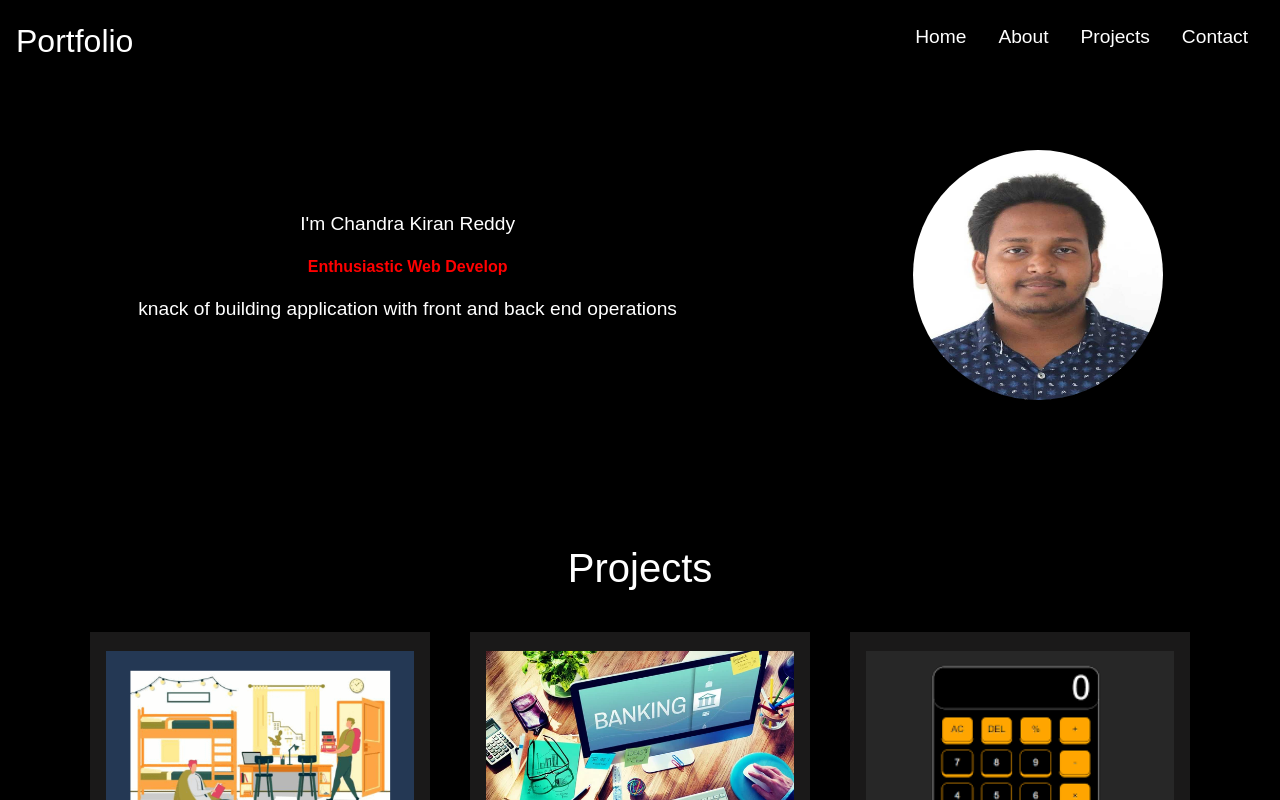
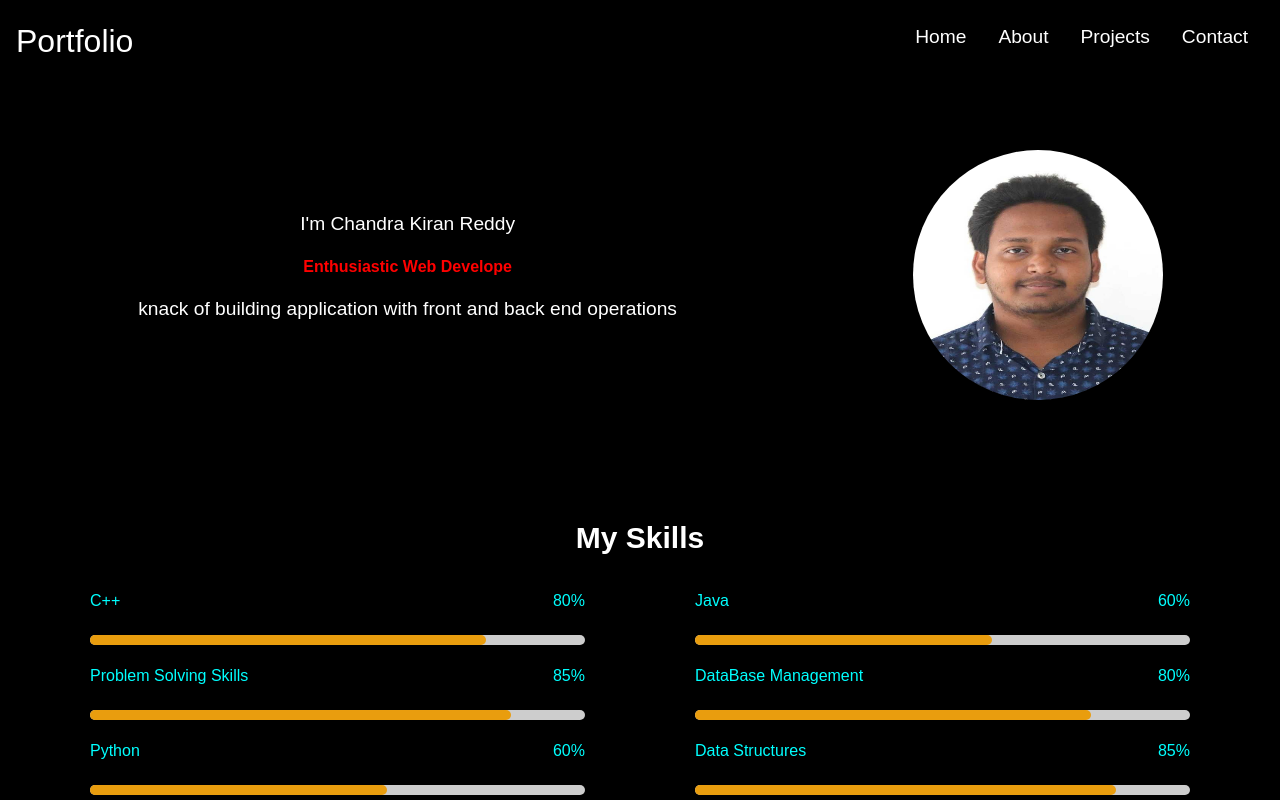
Before and after one commit to Kovvuri-Chandra-Kiran-Reddy/Mern-internship, a React (Vite) app in the folder react js tasks/portfolio/: page /#/ in a window 1280 px wide. Shown: the top 800 px of the page. Built offline with nearby package versions, Linux system fonts and the light colour scheme.

Commit message:
modified

```diff
--- a/react js tasks/portfolio/src/routes/Home.jsx
+++ b/react js tasks/portfolio/src/routes/Home.jsx
@@ -3,12 +3,15 @@ import Navbar from '../components/Navbar/Navbar'
 import Footer from '../components/Footer/Footer'
 import Work from '../components/Work/Work'
 import MainHero from './../components/MainHero/MainHero'
+import Skills from './../components/Skills/Skills'
+
 const Home = () => {
   return (
     <div>
       <Navbar/>
       {/* <Hero/> */}
       <MainHero />
+      <Skills />
       <Work/>
       <Footer/>
     </div>
```
